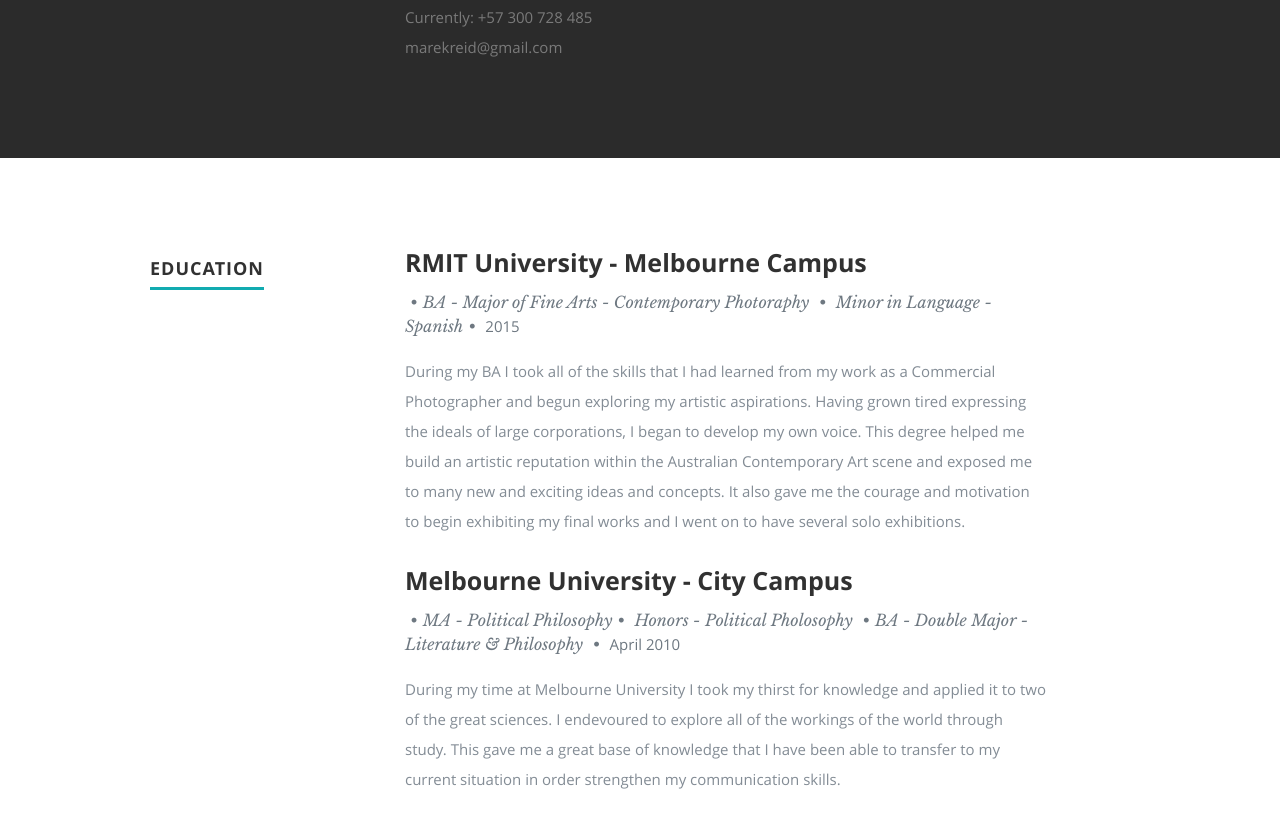
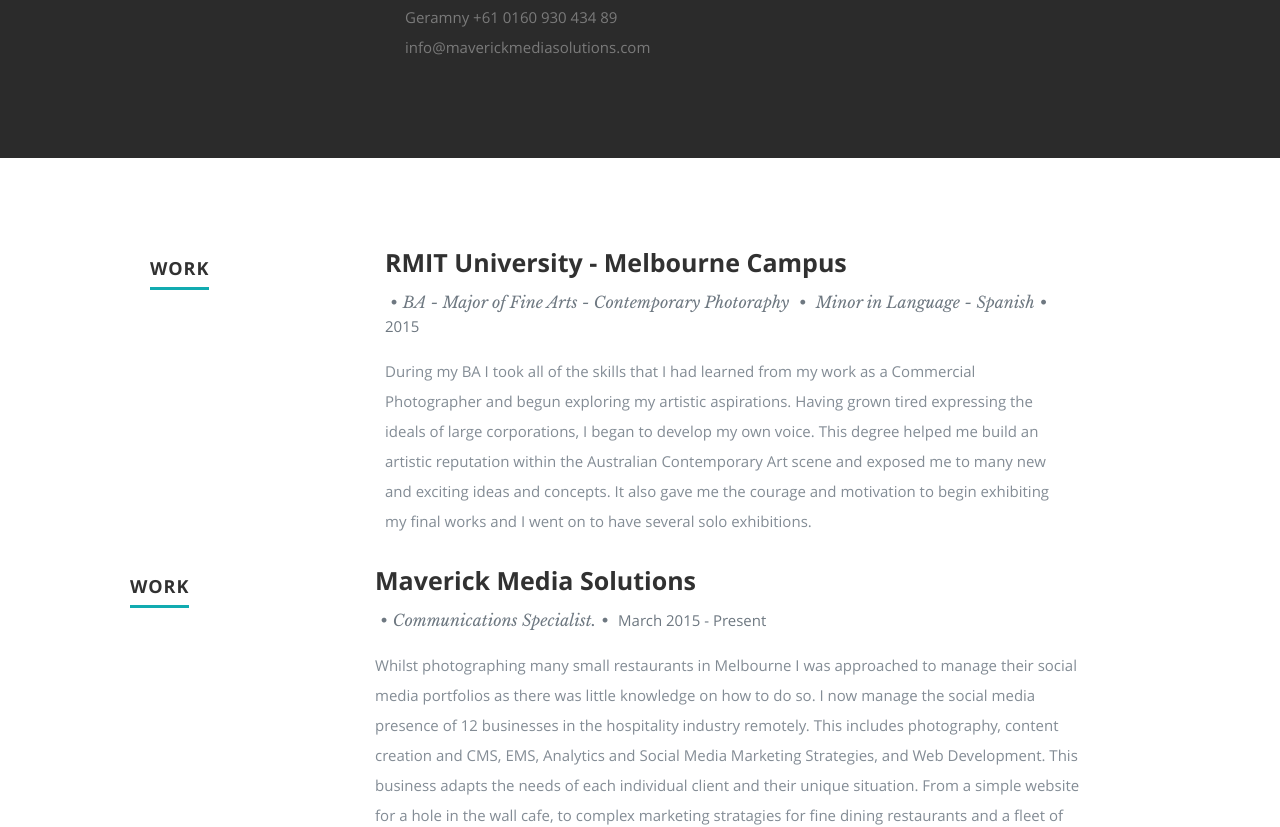
Before and after one commit to MarekJReid/Resume, a plain HTML site: page index.html in a window 1280 px wide. Shown: the part 1407-2234 px from the top of the page. Drawn offline with nearby package versions, Linux system fonts and the light colour scheme.

Commit message:
Add files via upload

```diff
--- a/index.html
+++ b/index.html
@@ -125,8 +125,8 @@
 
                      </span><br>
 
-						   <span>Currently: +57 300 728 485 </span><br>
-                     <span>marekreid@gmail.com</span>
+						   <span>Geramny +61 0160 930 434 89 </span><br>
+                     <span>info@maverickmediasolutions.com</span>
 					   </p>
                </div>
                <div class="columns download">
@@ -143,13 +143,15 @@
    <section id="resume">
       <!-- Education
       ----------------------------------------------- -->
-      <div class="row education">
+      <div class="row work">
          <div class="three columns header-col">
-            <h1><span>Education</span></h1>
+            <h1><span>Work</span></h1>
          </div>
          <div class="nine columns main-col">
-            <div class="row item">
-               <div class="twelve columns">
+           <div class="row item">
+              <div class="twelve columns">
+
+                <div class="row item">
                   <h3>RMIT University - Melbourne Campus</h3>
                   <p class="info"><span>&bull;</span>BA - Major of Fine Arts - Contemporary Photoraphy <span>&bull;</span> Minor in Language - Spanish<span>&bull;</span> <em class="date">2015</em></p>
                   <p>
@@ -157,14 +159,7 @@
                   </p>
                </div>
             </div> <!-- item end -->
-            <div class="row item">
-               <div class="twelve columns">
-                  <h3>Melbourne University - City Campus</h3>
-                  <p class="info"><span>&bull;</span>MA - Political Philosophy<span>&bull;</span> Honors - Political Pholosophy <span>&bull;</span>BA - Double Major - Literature & Philosophy <span>&bull;</span> <em class="date">April 2010</em></p>
-                  <p>
-                 During my time at Melbourne University I took my thirst for knowledge and applied it to two of the great sciences.  I endevoured to explore all of the workings of the world through study. This gave me a great base of knowledge that I have been able to transfer to my current situation in order strengthen my communication skills.
-                  </p>
-               </div>
+
          </div> <!-- main-col end -->
       </div> <!-- End Education -->
       <!-- Work
@@ -174,15 +169,26 @@
             <h1><span>Work</span></h1>
          </div>
          <div class="nine columns main-col">
+           <div class="row item">
+              <div class="twelve columns">
+
+            <div class="row item">
+                 <h3>Maverick Media Solutions</h3>
+                 <p class="info"><span>&bull;</span>Communications Specialist.<span>&bull;</span> <em class="date">March 2015 - Present</em></p>
+                 <p>
+                 Whilst photographing many small restaurants in Melbourne I was approached to manage their social media portfolios as there was little knowledge on how to do so. I now manage the social media presence of 12 businesses in the hospitality industry remotely. This includes photography, content creation and CMS, EMS, Analytics and Social Media Marketing Strategies, and Web Development. This business adapts the needs of each individual client and their unique situation. From a simple website for a hole in the wall cafe, to complex marketing stratagies for fine dining restaurants and a fleet of burger trucks. This is a role I have continued in a freelance/consultancy capacity since leaving to travel the world 12 months ago.
+               </p>
+             </div>
+            </div>
+
             <div class="row item">
                <div class="twelve columns">
                   <h3>MWC Consultants</h3>
                   <p class="info"><span>&bull;</span>Remote Content Creation  and Management. <span>&bull;</span> <em class="date">March 2015 - Present</em></p>
                   <p>
-                  This is a small grass-roots type company formed in Melbourne. Due to its small nature and size I wear many hats. Primarily I am concerned with content creation and management. This company designs and creates the content for educational institutions country wide. Recently I have begun to develop and manage their media presence and under my guidance the company has begun branching out into Web Design and Development.
+                  This is a small grass-roots type company formed in Melbourne. Due to its small nature and size I wear many hats. Primarily I am concerned with content creation and management. This company designs and creates the content for educational institutions country wide.
                   </p>
                </div>
-
 
             </div> <!-- item end -->
             <div class="row item">
@@ -195,13 +201,12 @@
                </div>
             </div> <!-- item end -->
 
-                                                                                                <div class="row item">
+            <div class="row item">
                <div class="twelve columns">
                   <h3>Marek J. Reid Photography</h3>
                   <p class="info"><span>&bull;</span>Freelance Photographer / Social Media Manager <span>&bull;</span> <em class="date">March 2013 - Present</em></p>
                   <p>
-                  This role began as my side project whilst at University. I specialized in Food/Restaurant Photography and Portraiture Photography. Whilst photographing many small restaurants in Melbourne I was approached to manage their social media portfolios as there was little knowledge on how to do so. I now manage the social media presence of 5 restaurants remotely. This includes photography, content creation and CMS, EMS, Analytics and Social Media Marketing strategies and Web Development. This business adapts the needs of each individual client and situation from a website for a hole in the wall cafe to a fleet of burger trucks and fine dining restaurants. This is a role I have continued in a freelance/consultancy capacity since leaving to travel the world 12 months ago.
-                  </p>
+                  During my time working as a photography assistant for the likes of Adrian Lander and Bazz Luhrmann I begun a freelance photography side project. Specializing in Restaurant, Portraiture and Wedding Photography I quickly developed a strong client base. Whilst at university this developed from a side project to my primary income.  </p>
                </div>
             </div> <!-- item end -->
 
@@ -598,8 +603,8 @@
 
                      </span><br>
 
-						   <span>Currently: +57 300 728 485 </span><br>
-                     <span>Email: marekreid@gmail.com</span>
+						   <span><p> Germany +61 0160 930 434 89 </span><br>
+                     <span>Email: info@maverickmediasolutions.com</span>
 					   </p>
             </aside>
       </div>
@@ -618,8 +623,8 @@
                <li><a href="https://twitter.com/maguilecutty" target="_blank"><i class="fa fa-twitter"></i></a></li>
             </ul>
             <ul class="copyright">
-               <li>&copy; Copyright 2014 CeeVee</li>
-               <li>Design by <a href="http://www.styleshout.com/" title="Styleshout" target="_blank">Styleshout</a></li>
+               <li>&copy; Copyright 2017 Maverick Media Solutions</li>
+               <li>Design by <a href="http://maverickmediasolutions.com/" title="Marek J. Reid for Maverick Media Solutions" target="_blank">Maverick Media Solutions</a></li>
             </ul>
          </div>
          <div id="go-top"><a class="smoothscroll" title="Back to Top" href="#home"><i class="icon-up-open"></i></a></div>
```
